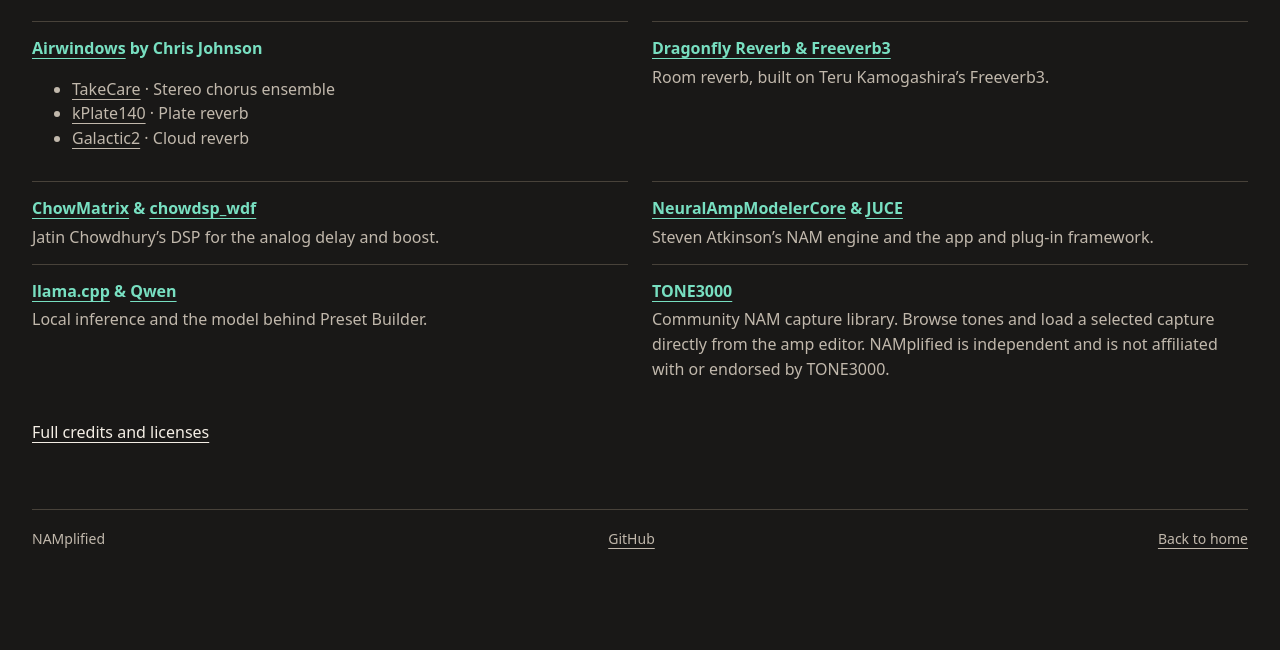
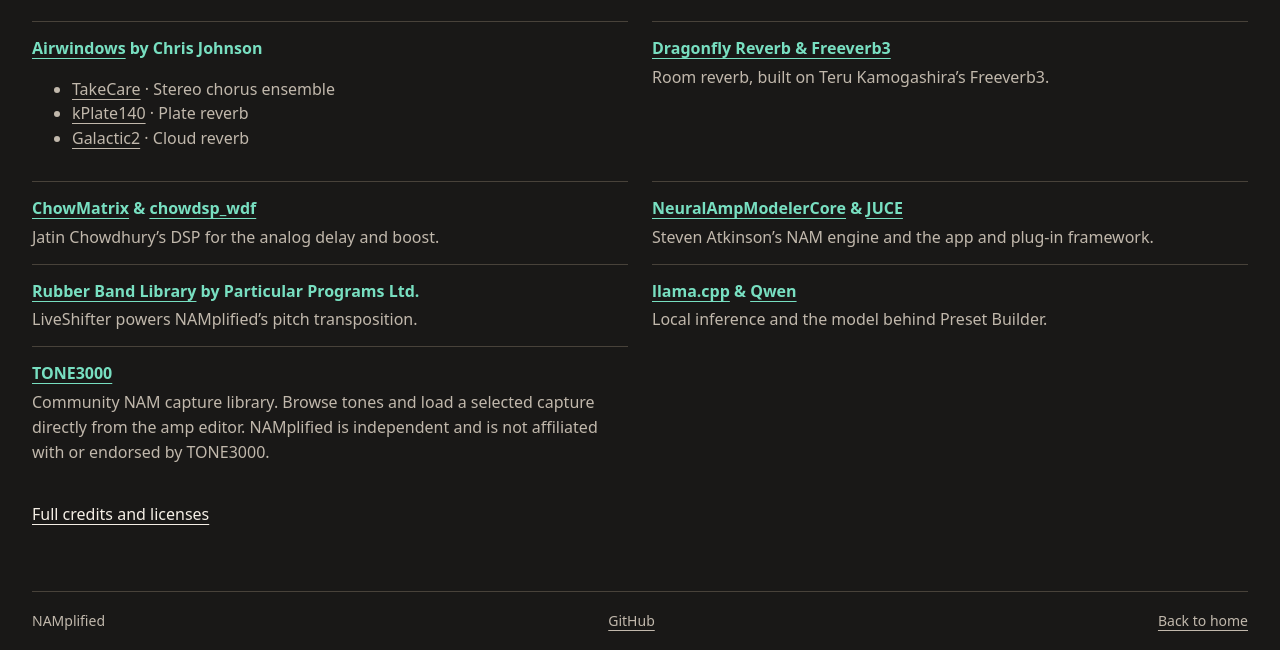
Before and after one commit to sedosa-guitar/namplified-web, a plain HTML site: page credits.html in a window 1280 px wide. Shown: the part 284-934 px from the top of the page. Before the commit the page ends 851 px from the top, so only its background shows below. Drawn offline with Linux system fonts and the light colour scheme.

Commit message:
Credit Rubber Band Library for pitch transposition

```diff
--- a/credits.html
+++ b/credits.html
@@ -37,6 +37,7 @@
     <div><dt><a href="https://github.com/michaelwillis/dragonfly-reverb">Dragonfly Reverb &amp; Freeverb3</a></dt><dd>Room reverb, built on Teru Kamogashira’s Freeverb3.</dd></div>
     <div><dt><a href="https://github.com/Chowdhury-DSP/ChowMatrix">ChowMatrix</a> &amp; <a href="https://github.com/Chowdhury-DSP/chowdsp_wdf">chowdsp_wdf</a></dt><dd>Jatin Chowdhury’s DSP for the analog delay and boost.</dd></div>
     <div><dt><a href="https://github.com/sdatkinson/NeuralAmpModelerCore">NeuralAmpModelerCore</a> &amp; <a href="https://github.com/juce-framework/JUCE">JUCE</a></dt><dd>Steven Atkinson’s NAM engine and the app and plug-in framework.</dd></div>
+    <div><dt><a href="https://github.com/breakfastquay/rubberband/tree/v4.0.0">Rubber Band Library</a> by Particular Programs Ltd.</dt><dd>LiveShifter powers NAMplified’s pitch transposition.</dd></div>
     <div><dt><a href="https://github.com/ggml-org/llama.cpp">llama.cpp</a> &amp; <a href="https://huggingface.co/Qwen/Qwen3-4B-Instruct-2507">Qwen</a></dt><dd>Local inference and the model behind Preset Builder.</dd></div>
     <div><dt><a href="https://www.tone3000.com">TONE3000</a></dt><dd>Community NAM capture library. Browse tones and load a selected capture directly from the amp editor. NAMplified is independent and is not affiliated with or endorsed by TONE3000.</dd></div>
   </dl>
```
